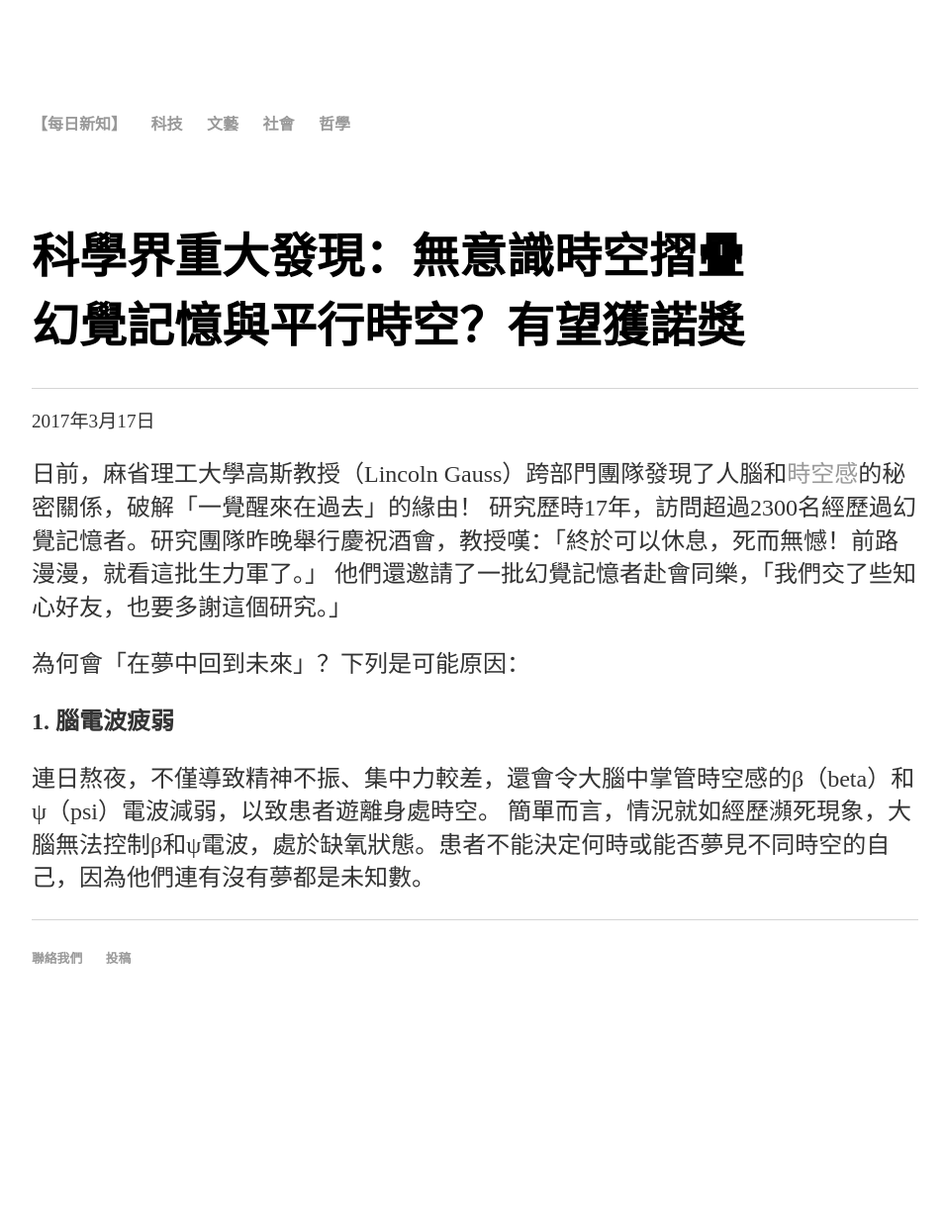
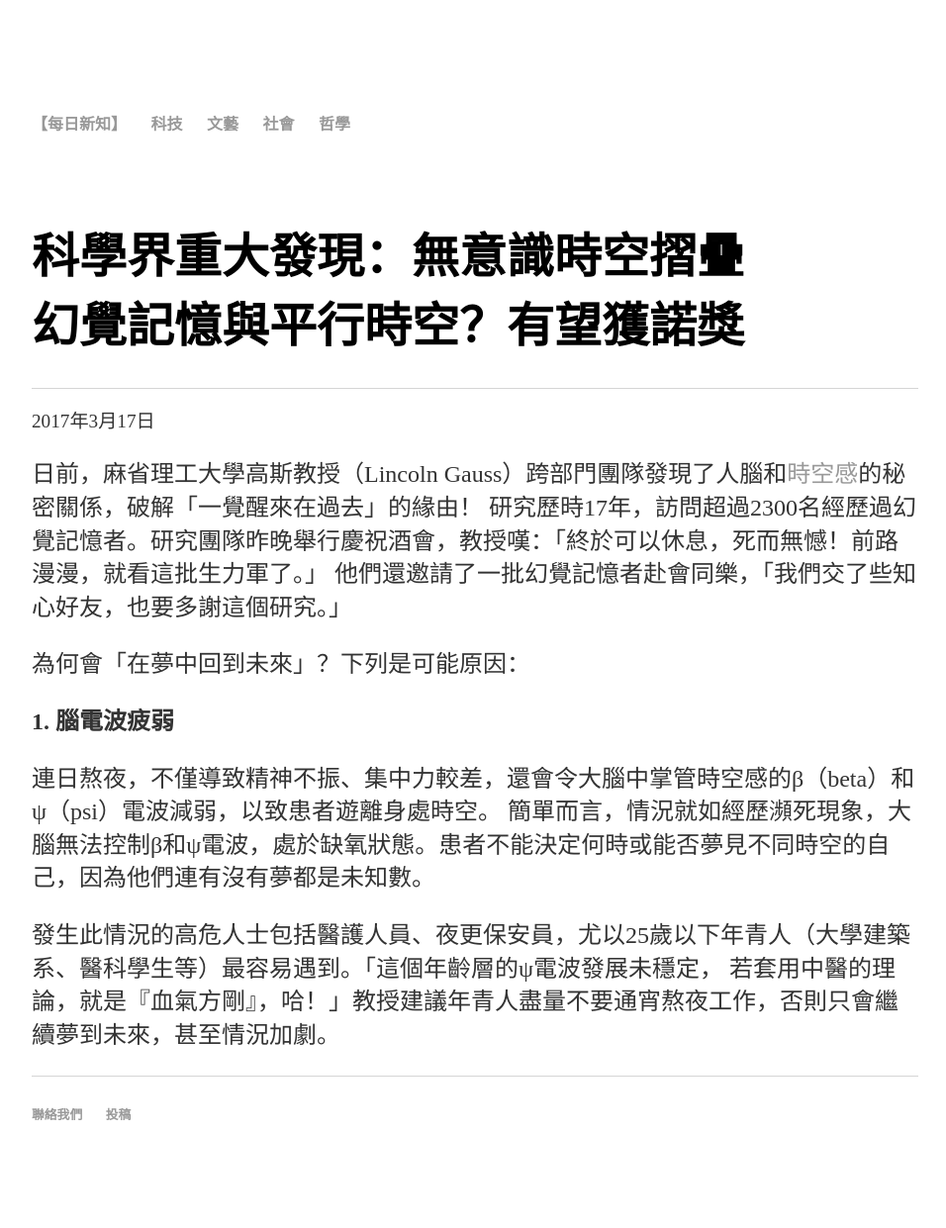
Before and after one commit to maksuihin/maksuihin.github.io, a Jekyll site: the page built from time.html, in a window 1280 px wide. Shown: the whole page at 99% size, without its empty margins (160-1116 px from the left). Built offline with Jekyll 4.4.1, drawn with Linux system fonts in a browser that asks for light colours; before the commit the page ends 1083 px from its top, so only the background shows below that.

Commit message:
Update time.html

```diff
--- a/time.html
+++ b/time.html
@@ -15,4 +15,6 @@ title: 每日新知：無意識時空摺疊
     <p><b>1. 腦電波疲弱</b></p>
     <p>連日熬夜，不僅導致精神不振、集中力較差，還會令大腦中掌管時空感的β（beta）和ψ（psi）電波減弱，以致患者遊離身處時空。
     簡單而言，情況就如經歷瀕死現象，大腦無法控制β和ψ電波，處於缺氧狀態。患者不能決定何時或能否夢見不同時空的自己，因為他們連有沒有夢都是未知數。</p>
+    <p>發生此情況的高危人士包括醫護人員、夜更保安員，尤以25歲以下年青人（大學建築系、醫科學生等）最容易遇到。「這個年齡層的ψ電波發展未穩定，
+        若套用中醫的理論，就是『血氣方剛』，哈！」教授建議年青人盡量不要通宵熬夜工作，否則只會繼續夢到未來，甚至情況加劇。</p>
     		</div>
```
